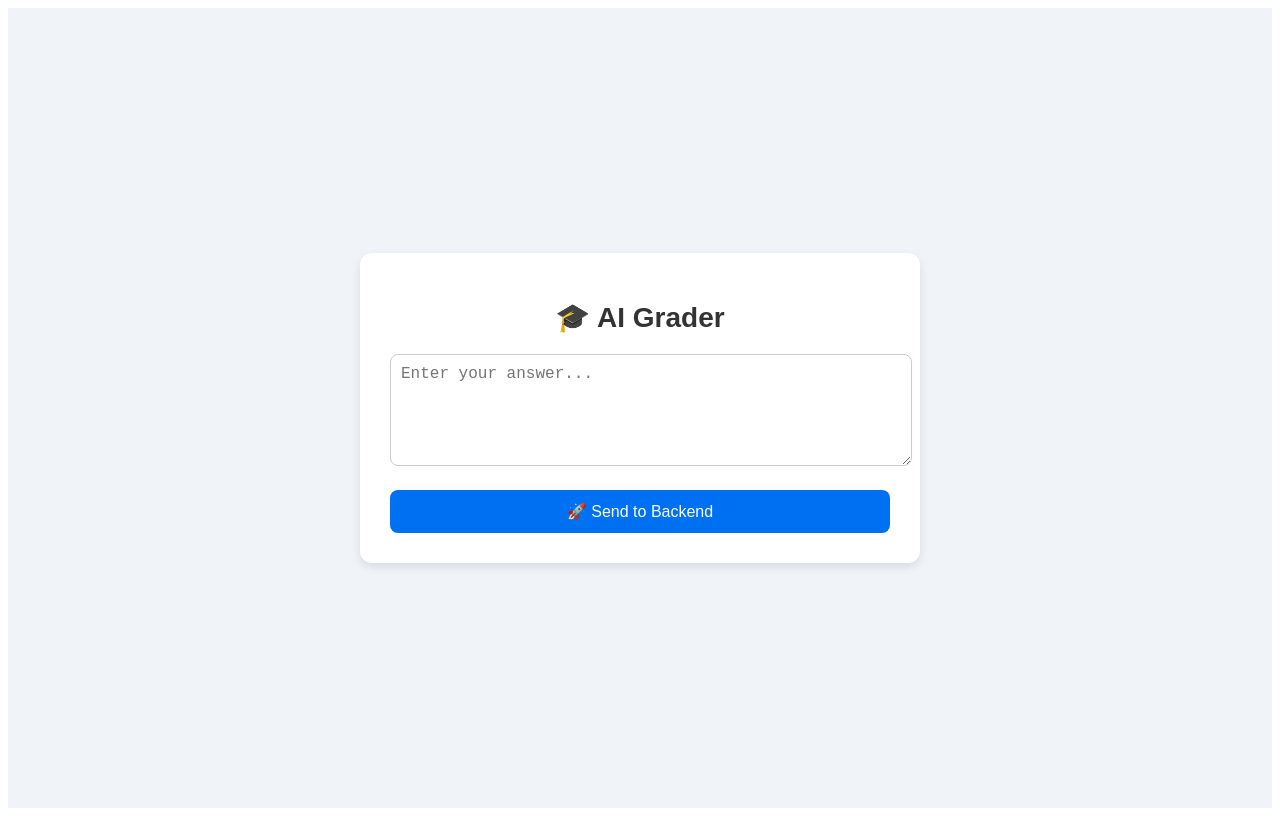
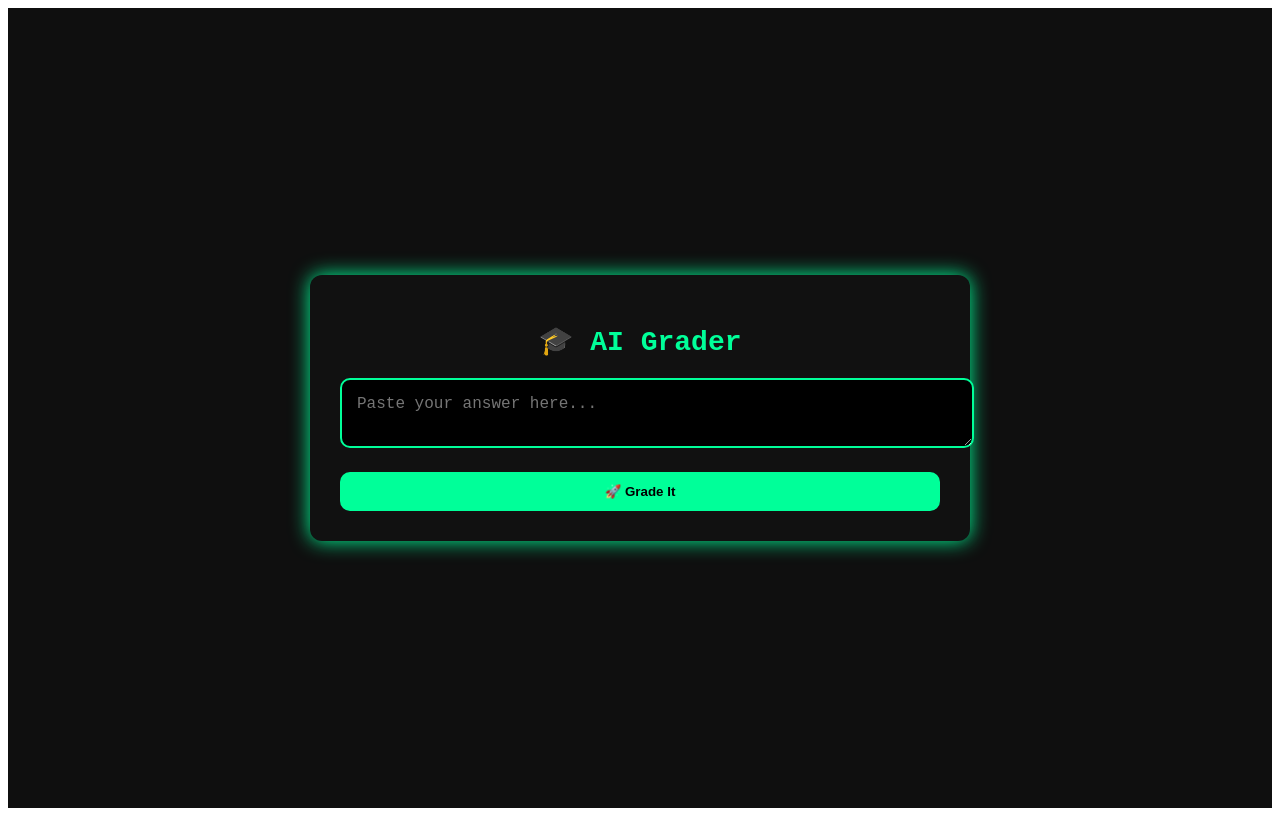
Before and after one commit to DADieAnotherDay/frontend, a Next.js app: page / in a window 1280 px wide. Built offline with nearby package versions, Linux system fonts and the light colour scheme.

Commit message:
Update index.js

```diff
--- a/pages/index.js
+++ b/pages/index.js
@@ -1,3 +1,4 @@
+// pages/index.js (AI Grader Main Tool)
 import { useState } from "react";
 
 export default function Home() {
@@ -11,16 +12,12 @@ export default function Home() {
     try {
       const res = await fetch("https://backend-services-0s29.onrender.com/render-endpoint", {
         method: "POST",
-      headers: {
-        "Content-Type": "application/json"
-      },
-      body: JSON.stringify({ message: input })  // FIXED
+        headers: { "Content-Type": "application/json" },
+        body: JSON.stringify({ message: input })
       });
-
-    const data = await res.text();  // Backend returns plain text, not JSON
-    setResponse(data || "No response from backend.");
-  } catch (err) {
-    console.error("Error during fetch:", err);  // LOG ERROR
+      const data = await res.json();
+      setResponse(data.response || "No response from backend.");
+    } catch {
       setResponse("Something went wrong!");
     }
     setLoading(false);
@@ -33,13 +30,12 @@ export default function Home() {
         <form onSubmit={handleSubmit}>
           <textarea
             style={styles.input}
-            placeholder="Enter your answer..."
+            placeholder="Paste your answer here..."
             value={input}
             onChange={(e) => setInput(e.target.value)}
-            rows={5}
           />
-          <button type="submit" style={styles.button} disabled={loading}>
-            {loading ? "⏳ Sending..." : "🚀 Send to Backend"}
+          <button style={styles.button} disabled={loading}>
+            {loading ? "⏳ Sending..." : "🚀 Grade It"}
           </button>
         </form>
         {response && <p style={styles.response}>🧠 Response: {response}</p>}
@@ -51,50 +47,51 @@ export default function Home() {
 const styles = {
   container: {
     minHeight: "100vh",
+    background: "#0f0f0f",
+    color: "#00ff99",
     display: "flex",
+    alignItems: "center",
     justifyContent: "center",
-    alignItems: "center",
-    background: "#f0f4f8",
-    fontFamily: "Arial, sans-serif",
+    fontFamily: "monospace",
   },
   card: {
-    background: "#fff",
-    padding: "30px",
-    borderRadius: "12px",
-    boxShadow: "0 4px 10px rgba(0,0,0,0.1)",
-    maxWidth: "500px",
-    width: "100%",
+    background: "#111",
+    padding: 30,
+    borderRadius: 12,
+    boxShadow: "0 0 20px #00ff99",
+    width: "90%",
+    maxWidth: 600,
   },
   heading: {
-    marginBottom: "20px",
-    fontSize: "28px",
+    fontSize: 28,
+    marginBottom: 20,
     textAlign: "center",
-    color: "#333",
   },
   input: {
     width: "100%",
-    padding: "10px",
-    borderRadius: "8px",
-    border: "1px solid #ccc",
-    marginBottom: "20px",
-    fontSize: "16px",
+    padding: 15,
+    borderRadius: 10,
+    border: "2px solid #00ff99",
+    marginBottom: 20,
+    background: "#000",
+    color: "#0f0",
+    fontSize: 16,
   },
   button: {
     width: "100%",
-    padding: "12px",
-    fontSize: "16px",
-    background: "#0070f3",
-    color: "#fff",
+    padding: 12,
+    background: "#00ff99",
+    color: "#000",
+    fontWeight: "bold",
     border: "none",
-    borderRadius: "8px",
+    borderRadius: 10,
     cursor: "pointer",
   },
   response: {
-    marginTop: "20px",
-    padding: "12px",
-    background: "#e6f7ff",
-    border: "1px solid #91d5ff",
-    borderRadius: "8px",
-    color: "#0050b3",
+    marginTop: 20,
+    background: "#001f1f",
+    padding: 15,
+    borderRadius: 10,
+    border: "1px solid #00ff99",
   },
 };
```
Lines whose indentation alone changed are shown as unchanged.
